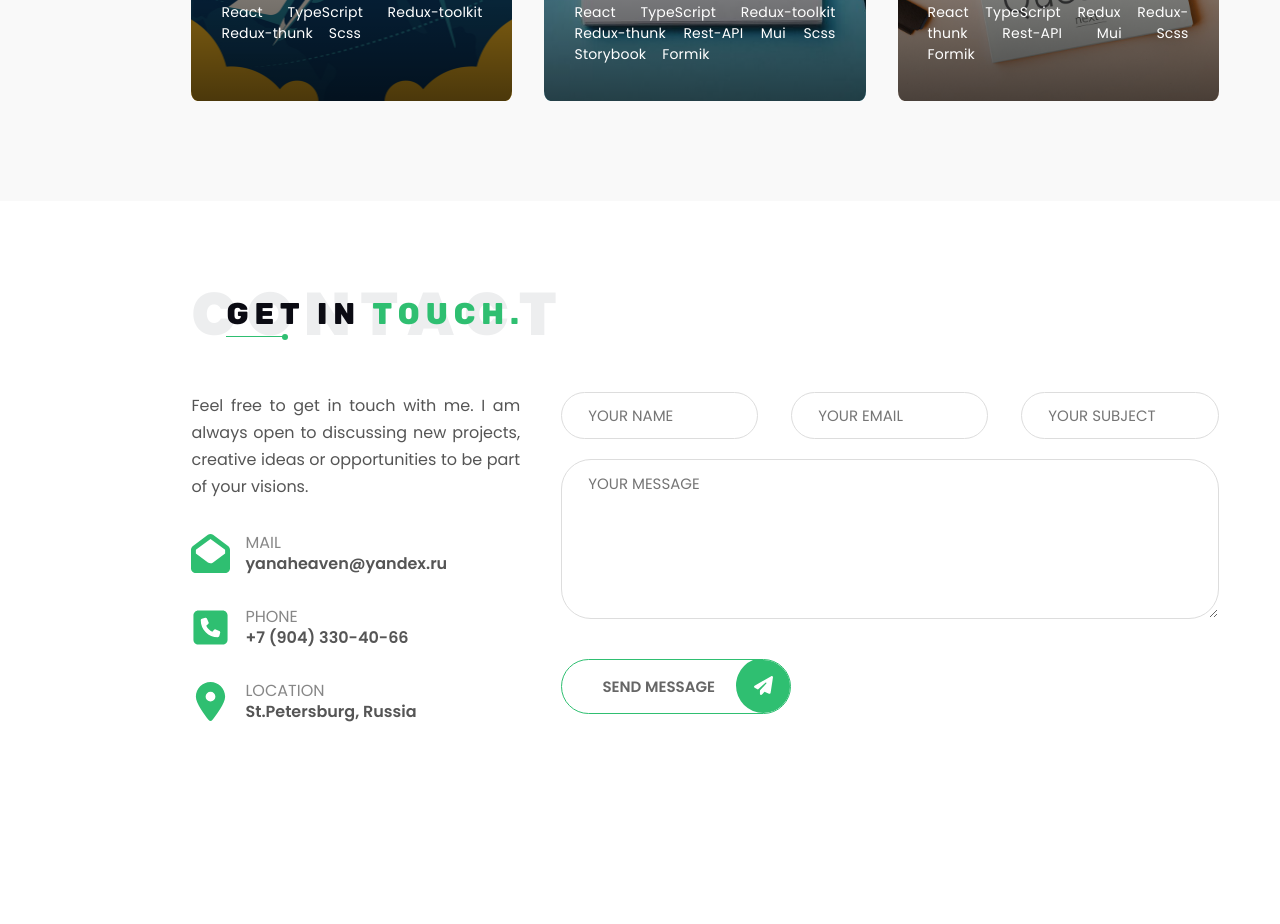
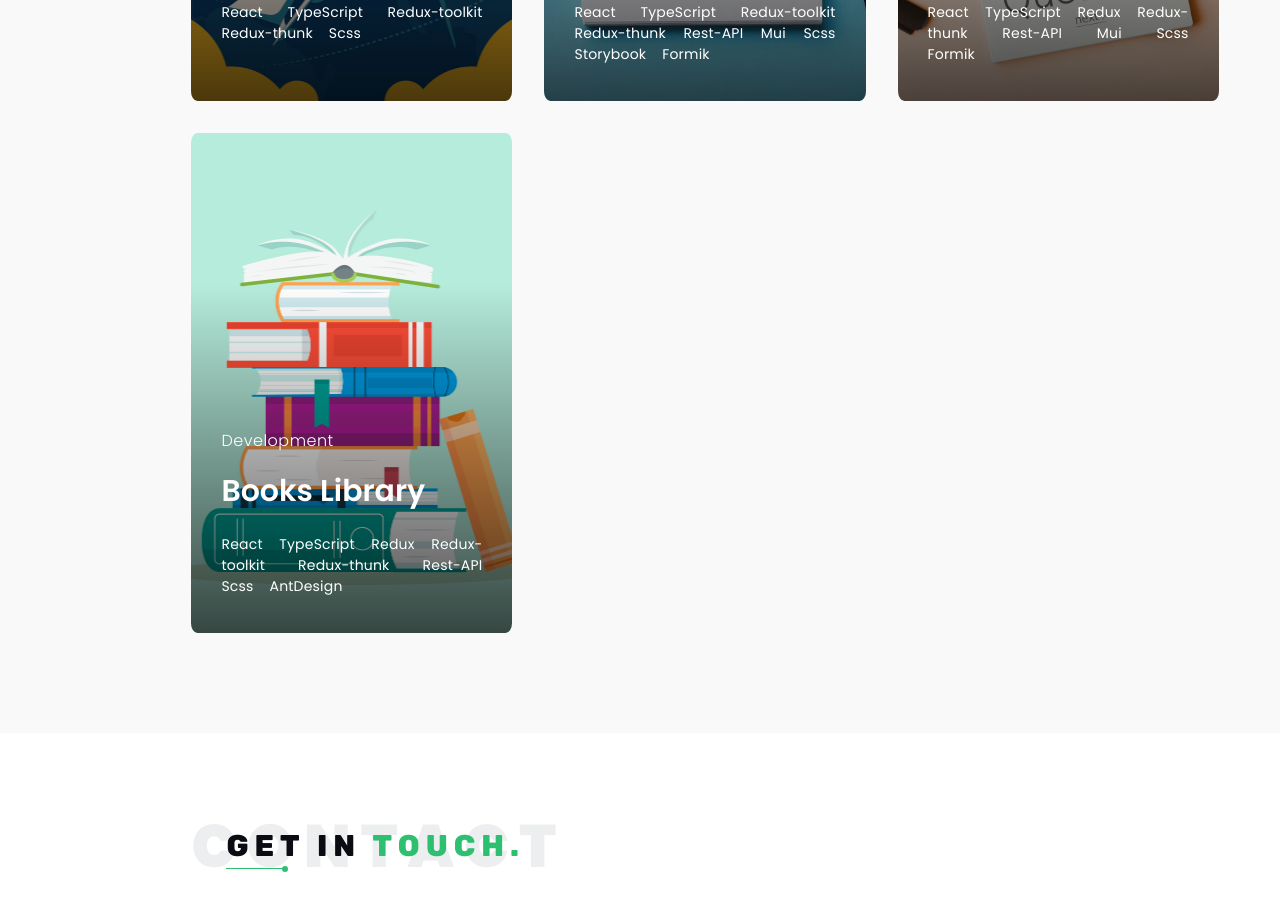
Before and after one commit to yanakorobova/portfolio, a React (Create React App) app: page / in a window 1280 px wide. Shown: the part 1860-2784 px from the top of the page. Built offline with nearby package versions, Linux system fonts and the light colour scheme.

Commit message:
feat: added project book library

```diff
--- a/src/components/sections/Projects/Data.ts
+++ b/src/components/sections/Projects/Data.ts
@@ -1,5 +1,6 @@
 import countries from '../../../assets/images/countries.jpg'
 import todo from '../../../assets/images/todo.jpeg'
+import books from '../../../assets/images/books.jpg'
 import cards3 from '../../../assets/images/cards3.jpg'
 export const works = [
     {
@@ -22,5 +23,12 @@ export const works = [
         img: cards3,
         description: 'React TypeScript Redux  Redux-thunk Rest-API Mui Scss Formik',
         linkDeploy: 'https://alexander-gladkikh.github.io/cards/#/login',
+    },
+    {
+        id: 4,
+        title: 'Books Library',
+        img: books,
+        description: 'React TypeScript Redux Redux-toolkit Redux-thunk Rest-API  Scss AntDesign',
+        linkDeploy: 'https://yanakorobova.github.io/books/',
     }
 ]
```
Also changed, not shown: src/assets/images/books.jpg (added).
